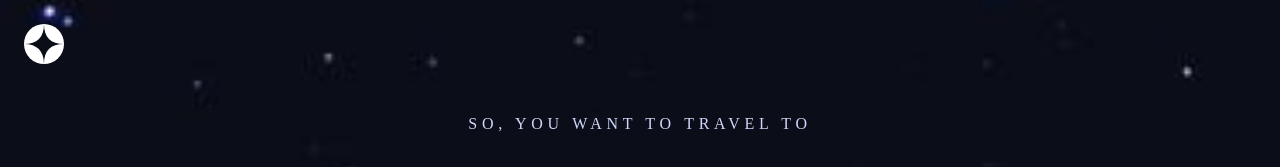
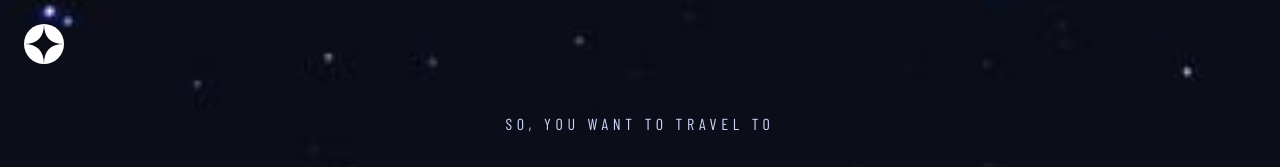
Before and after one commit to Patrick-Dolan/space-tourism-website, a React (Vite) app: page / in a window 1280 px wide. Shown: the top 167 px of the page. Built offline with nearby package versions, Linux system fonts and the light colour scheme; a web font is replaced by a local one.

Commit message:
update font styles in HomePage and PageHeader components

```diff
--- a/src/components/pages/HomePage.jsx
+++ b/src/components/pages/HomePage.jsx
@@ -5,7 +5,7 @@ function HomePage() {
     <>
       <div className="flex flex-col justify-between gap-20">
         <div>
-          <h5 className="uppercase font-secondary-condensed text-center text-secondary pt-12 md:tracking-md-h5">So, you want to travel to</h5>
+          <h5 className="uppercase font-primary-condensed text-center text-secondary pt-12 md:tracking-md-h5">So, you want to travel to</h5>
           <h1 className="uppercase text-center">Space</h1>
           <p className="text-center md:pt-12 text-secondary">Let&apos;s face it; if you want to go to space, you might as well genuinely go to outer space and not hover kind of on the edge of it. Well sit back, and relax because we&apos;ll give you a truly out of this world experience!</p>
         </div>
--- a/src/components/shared/PageHeader.jsx
+++ b/src/components/shared/PageHeader.jsx
@@ -3,7 +3,7 @@ import PropTypes from 'prop-types';
 function PageHeader({number, title}) {
   return (
     <>
-      <h5 className="uppercase font-secondary-condensed text-center mt-6">
+      <h5 className="uppercase font-primary-condensed text-center mt-6">
         <span className="opacity-25 pr-4 font-bold">{number}</span>
         {title}
       </h5>
```
